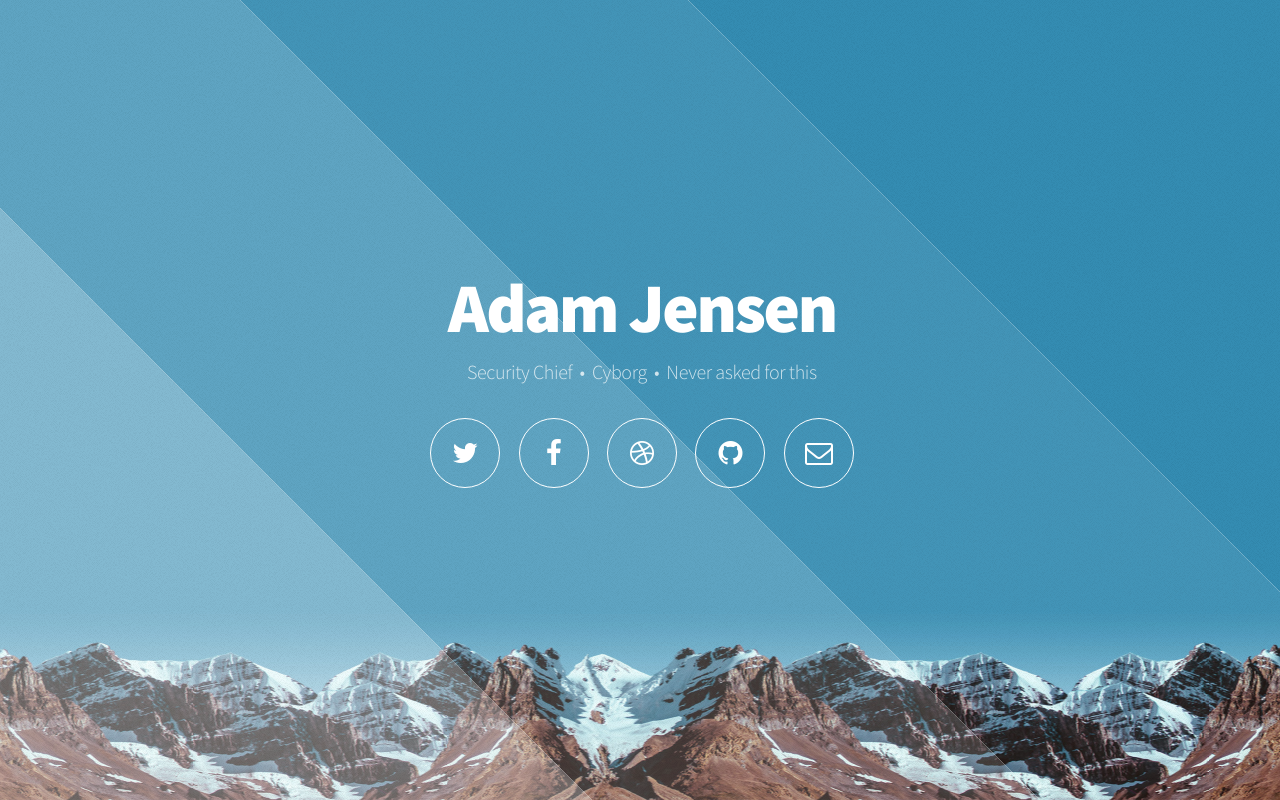
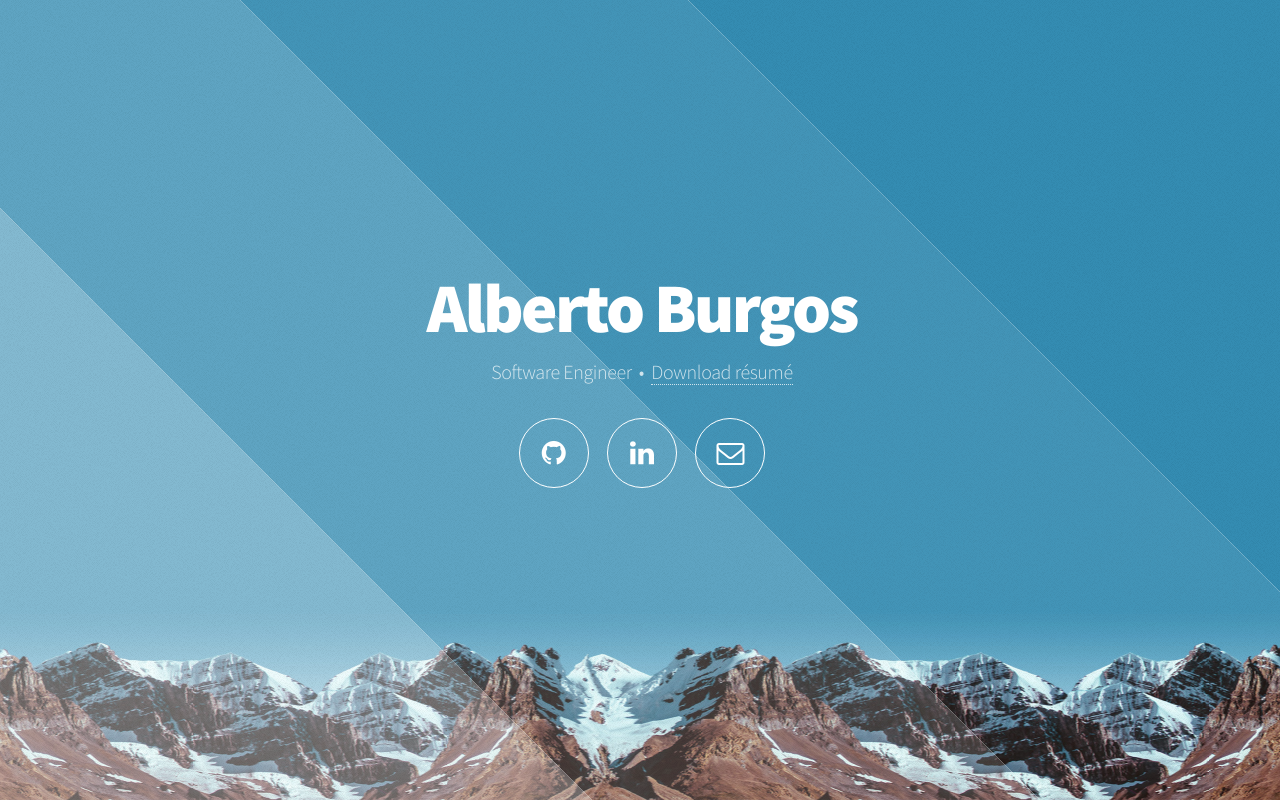
Before and after one commit to albur/albur.github.io, a plain HTML site: page index.html in a window 1280 px wide. Drawn offline with Linux system fonts and the light colour scheme.

Commit message:
Add information to home page

```diff
--- a/index.html
+++ b/index.html
@@ -1,10 +1,9 @@
 <!DOCTYPE HTML>
 <html>
     <head>
-        <title>Aerial by HTML5 UP</title>
+        <title>Alberto Burgos</title>
         <meta http-equiv="content-type" content="text/html; charset=utf-8" />
-        <meta name="description" content="" />
-        <meta name="keywords" content="" />
+        <meta name="description" content="Personal website of Alberto Burgos, Software Engineer" />
         <!--[if lte IE 8]><script src="css/ie/html5shiv.min.js"></script><![endif]-->
         <script src="js/skel.min.js"></script>
         <script src="js/init.min.js"></script>
@@ -25,15 +24,13 @@
 
                 <!-- Header -->
                     <header id="header">
-                        <h1>Adam Jensen</h1>
-                        <p>Security Chief &nbsp;&bull;&nbsp; Cyborg &nbsp;&bull;&nbsp; Never asked for this</p>
+                        <h1>Alberto Burgos</h1>
+                        <p>Software Engineer &nbsp;&bull;&nbsp; <a href="http://resume.alberto-burgos.com">Download résumé</a></p>
                         <nav>
                             <ul>
-                                <li><a href="#" class="icon fa-twitter"><span class="label">Twitter</span></a></li>
-                                <li><a href="#" class="icon fa-facebook"><span class="label">Facebook</span></a></li>
-                                <li><a href="#" class="icon fa-dribbble"><span class="label">Dribbble</span></a></li>
-                                <li><a href="#" class="icon fa-github"><span class="label">Github</span></a></li>
-                                <li><a href="#" class="icon fa-envelope-o"><span class="label">Email</span></a></li>
+                                <li><a href="https://github.com/albur" class="icon fa-github"><span class="label">Github</span></a></li>
+                                <li><a href="https://www.linkedin.com/pub/alberto-burgos/42/4a4/97a" class="icon fa-linkedin"><span class="label">LinkedIn</span></a></li>
+                                <li><a href="mailto:albertoburgosmh@gmail.com" class="icon fa-envelope-o"><span class="label">Email</span></a></li>
                             </ul>
                         </nav>
                     </header>
```
Also changed, not shown: README.txt (deleted), 1 other file.
